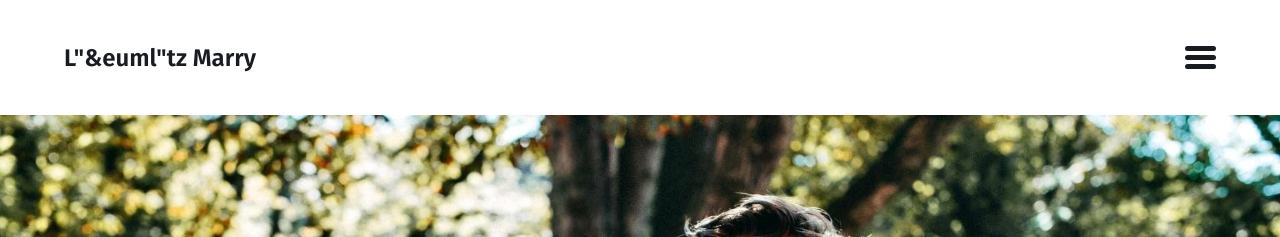
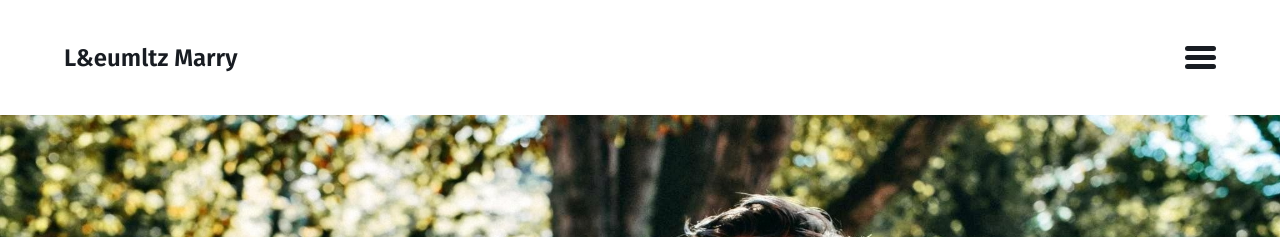
Before and after one commit to GwJoCl/LetzMarry, a Jekyll site: the page built from index.html, in a window 1280 px wide and 900 px high. Shown: the top 237 px of the window. Built offline with Jekyll 4.4.1, drawn with Linux system fonts in a browser that asks for light colours; the list of posts is cut into pages by our own code; some of the changed text lies outside the part shown.

Commit message:
Update _config.yml

```diff
--- a/_config.yml
+++ b/_config.yml
@@ -14,7 +14,7 @@
 # You can create any custom variable you would like, and they will be accessible
 # in the templates via {{ site.myvariable }}.
 lang: en-US
-title: L"&euml"tz Marry
+title: L&eumltz Marry
 email:
 description:
 baseurl: # the optional subpath of your site, e.g. "/blog"
```
